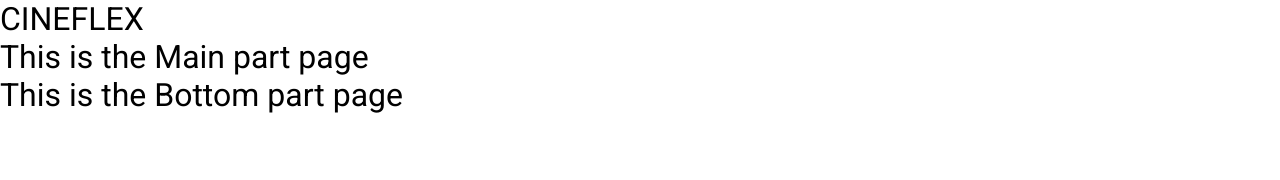
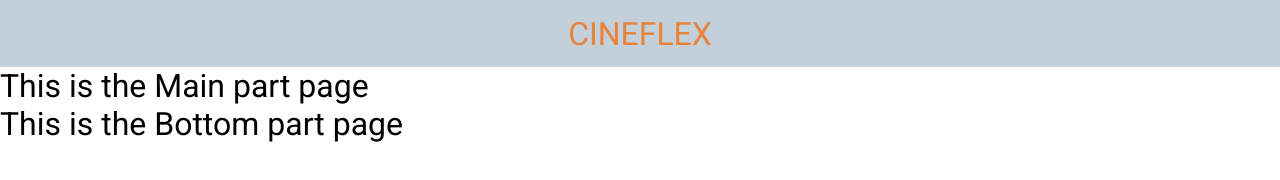
Before and after one commit to AkoruuDev/cineflex, a React app: page / in a window 1280 px wide. Built offline with nearby package versions, Linux system fonts and the light colour scheme.

Commit message:
STYLE [Top]: Add top style from App

```diff
--- a/src/assets/styles/style.css
+++ b/src/assets/styles/style.css
@@ -8,3 +8,14 @@
     font-family: 'Roboto', sans-serif;
     font-weight: 400;
 }
+
+.top {
+    width: 100vw;
+    height: 67px;
+    background-color: var(--gray);
+    color: var(--orange);
+
+    display: flex;
+    justify-content: space-around;
+    align-items: center;
+}
```
